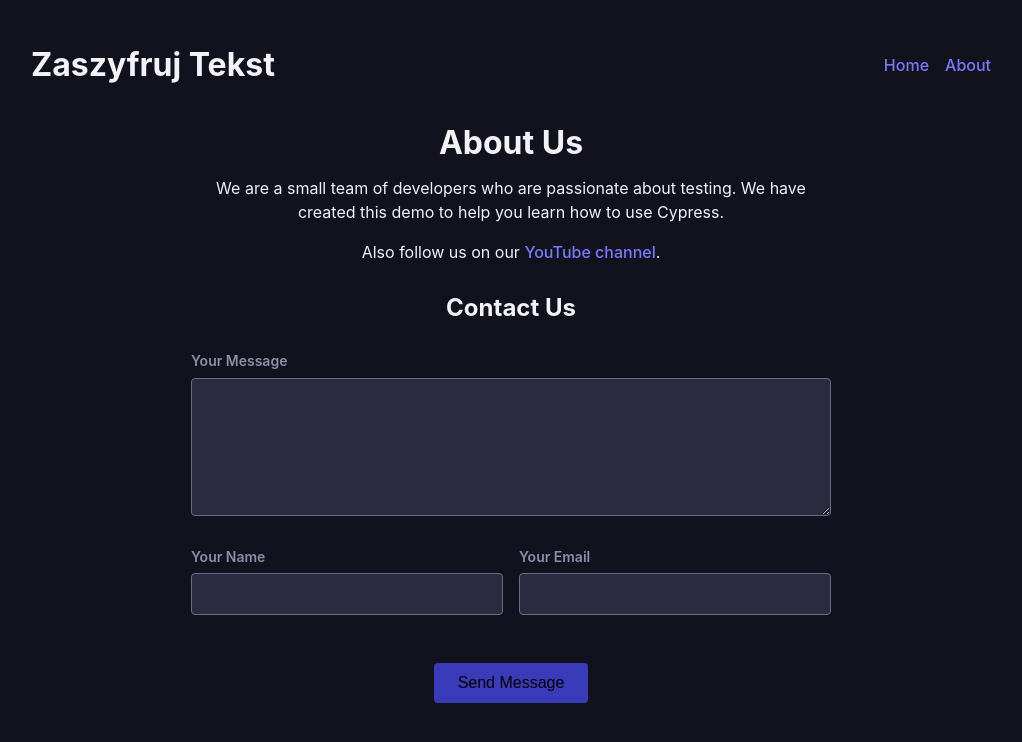
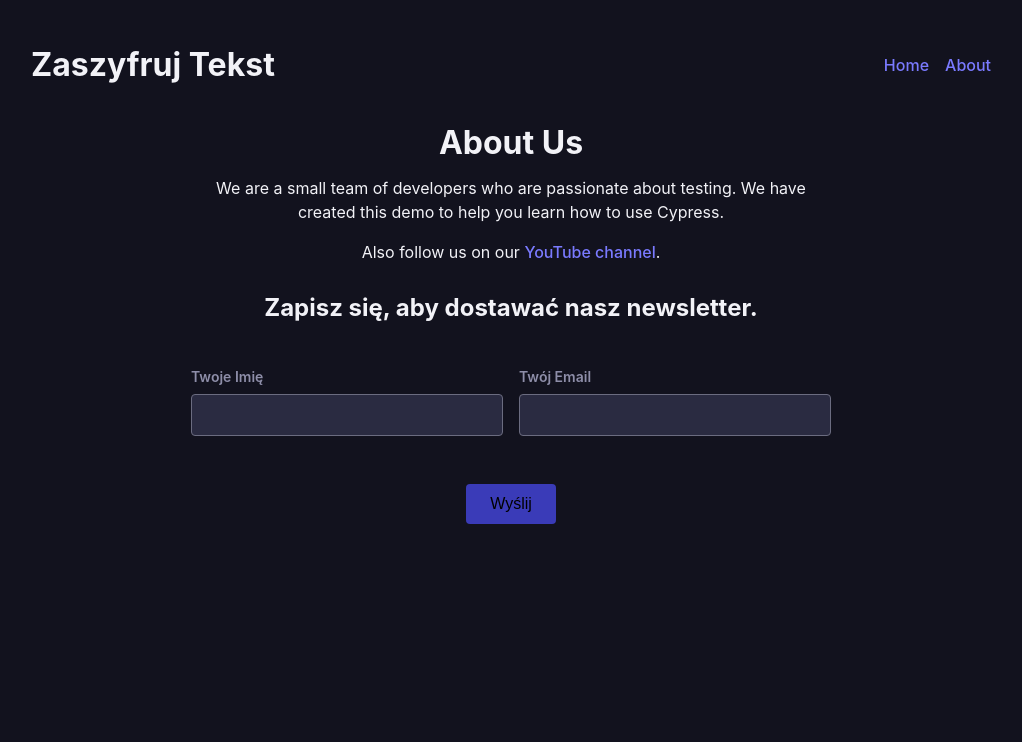
Before and after one commit to asialul/zaliczenieE2ETesty, a React (Vite) app: page /about in a window 1280 px wide. Shown: the top 742 px of the page, without its empty margins (129-1151 px from the left). Built offline with nearby package versions, Linux system fonts and the light colour scheme.

Commit message:
Zmieniony formularz

```diff
--- a/src/components/ContactForm.jsx
+++ b/src/components/ContactForm.jsx
@@ -91,22 +91,11 @@ function ContactForm() {
 
   return (
     <>
-      <h2 className="center">Contact Us</h2>
+      <h2 className="center">Zapisz się, aby dostawać nasz newsletter.</h2>
       <form className={classes.form} onSubmit={submitHandler}>
-        <p className={messageIsInvalid ? classes.invalid : undefined}>
-          <label htmlFor="message">Your Message</label>
-          <textarea
-            id="message"
-            rows="5"
-            onChange={changeInputHandler}
-            onBlur={blurInputHandler}
-            required
-            data-cy="contact-input-message"
-          />
-        </p>
         <div className={classes.row}>
           <p className={nameIsInvalid ? classes.invalid : undefined}>
-            <label htmlFor="name">Your Name</label>
+            <label htmlFor="name">Twoje Imię</label>
             <input
               type="text"
               id="name"
@@ -117,7 +106,7 @@ function ContactForm() {
             />
           </p>
           <p className={emailIsInvalid ? classes.invalid : undefined}>
-            <label htmlFor="email">Your Email</label>
+            <label htmlFor="email">Twój Email</label>
             <input
               type="email"
               id="email"
@@ -134,7 +123,7 @@ function ContactForm() {
             data-cy="contact-btn-submit"
             disabled={isSubmitting}
           >
-            {isSubmitting ? 'Sending...' : 'Send Message'}
+            {isSubmitting ? 'Wysyłanie' : 'Wyślij'}
           </button>
         </p>
       </form>
```
